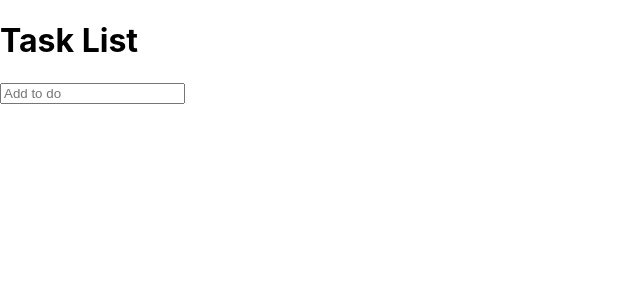
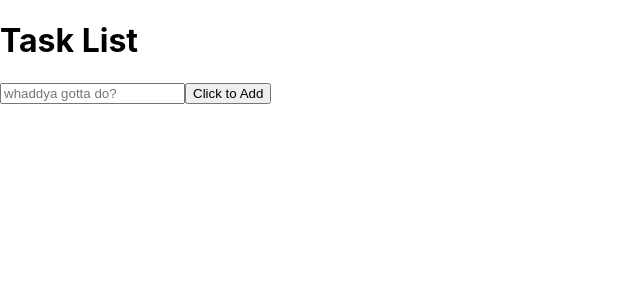
Before and after one commit to skleha/reactTodoList, a React (Create React App) app: page / in a window 1280 px wide. Shown: the top 300 px of the page, without its empty margins (0-640 px from the left). Built offline with nearby package versions, Linux system fonts and the light colour scheme.

Commit message:
Add submit button

```diff
--- a/src/App.js
+++ b/src/App.js
@@ -3,15 +3,23 @@
 
 function App() {
 
-
   return (
     <div>
       <h1>Task List</h1>
-      <input
-        type="text"
-        placeholder="Add to do"
-      >
-      </input>
+
+      <form>
+        <input
+          type="text"
+          placeholder="whaddya gotta do?">
+        </input>
+
+        <input
+          type="submit"
+          value="Click to Add">
+        </input>
+
+      </form>
+
 
     </div>
   );
```
